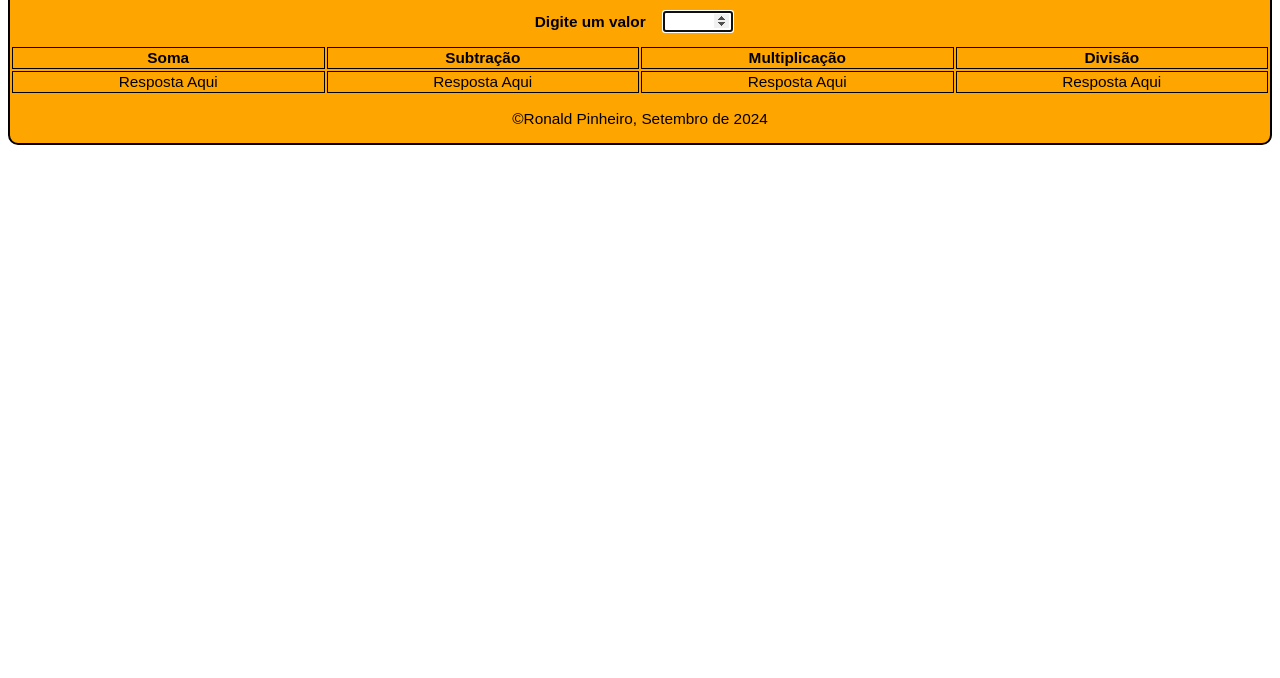
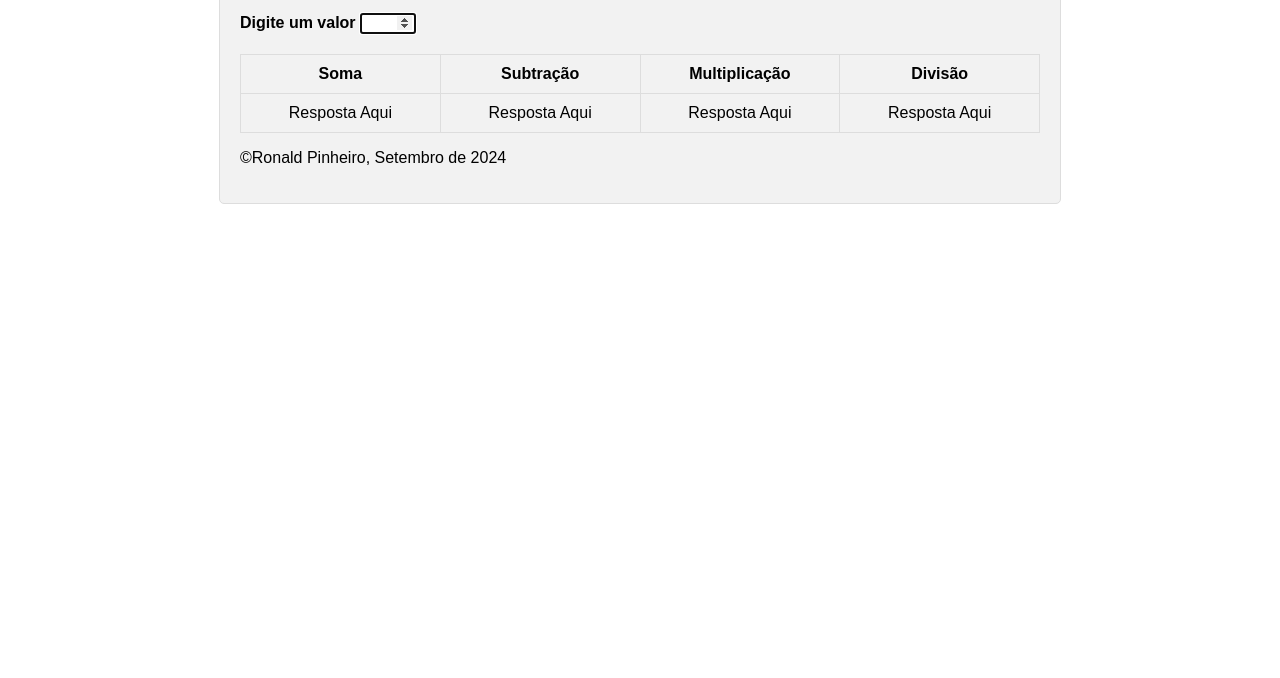
Before and after one commit to Ronald-pinheiro1/matematica-basica, a plain HTML site: page index.html in a window 1280 px wide. Shown: the part 122-800 px from the top of the page. Drawn offline with Linux system fonts and the light colour scheme.

Commit message:
super atu

```diff
--- /dev/null
+++ b/css/novo.css
@@ -0,0 +1,55 @@
+/* Estilos globais */
+html {
+    font-size: 16px; /* Define o tamanho de fonte base */
+  }
+
+  body {
+    font-family: Arial, sans-serif;
+    margin: 0;
+    padding: 0;
+    box-sizing: border-box;
+  }
+
+  /* Estilos específicos para a seção principal */
+  main {
+    background-color: #f2f2f2; /* Cor de fundo mais clara */
+    padding: 20px;
+    border: 1px solid #ddd;
+    border-radius: 5px;
+    max-width: 800px;
+    margin: 0 auto;
+  }
+
+  /* Estilos para a tabela */
+  table {
+    width: 100%;
+    border-collapse: collapse;
+    margin-top: 20px;
+  }
+
+  th, td {
+    border: 1px solid #ddd;
+    padding: 10px;
+    text-align: center;
+  }
+
+  /* Estilos para as células da tabela */
+  .operacao {
+    /* ... outros estilos para as células ... */
+  }
+
+  /* Estilos para o input */
+  input {
+    /* ... estilos para o input ... */
+  }
+
+  /* Media query para telas menores */
+  @media (max-width: 768px) {
+    /* Ajustes para telas menores */
+    main {
+      padding: 10px;
+    }
+    table {
+      font-size: 0.9em;
+    }
+  }
--- a/index.html
+++ b/index.html
@@ -4,7 +4,7 @@
     <meta charset="UTF-8">
     <meta name="viewport" content="width=device-width, initial-scale=1.0">
     <link rel="shortcut icon" href="img/favicon-16x16.png" type="image/x-icon">
-    <link rel="stylesheet" href="css/sistema.css">
+    <link rel="stylesheet" href="css/novo.css">
     <title>Tabuada</title>
 
 </head>
```
